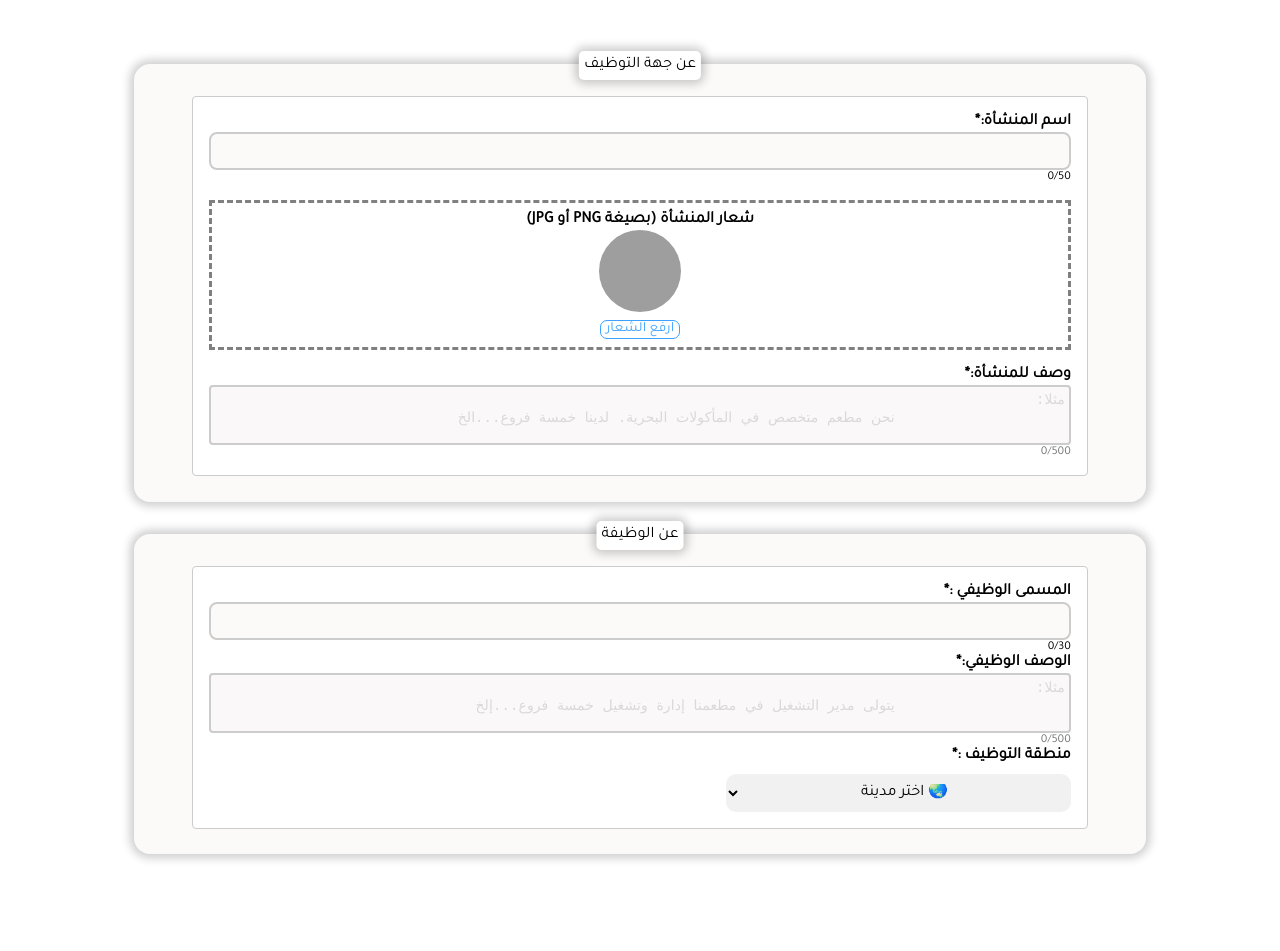
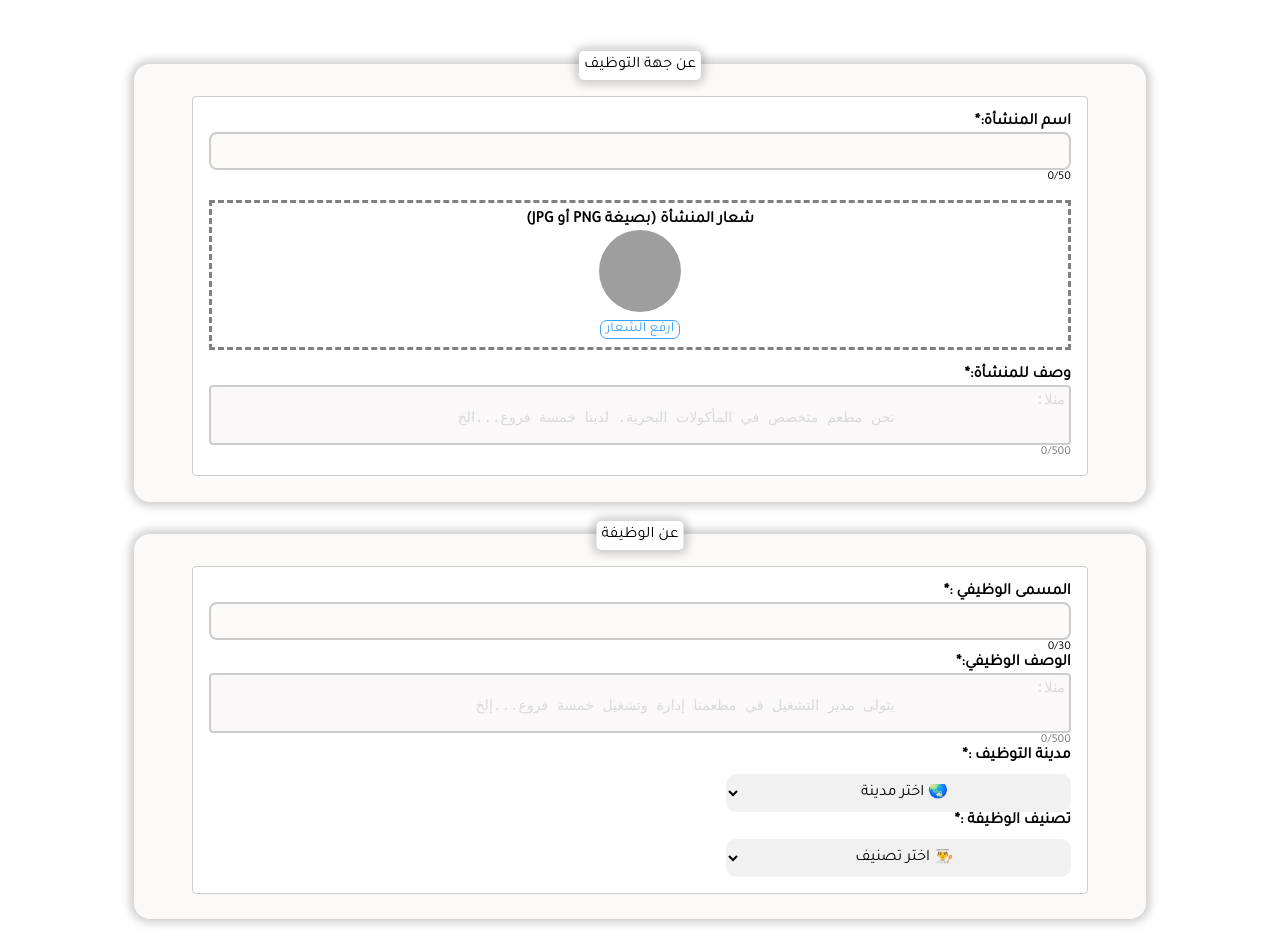
Before and after one commit to alrepo/job-board, a React (Create React App) app: page /jobs/new-job-post in a window 1280 px wide. Before the commit the page ends 886 px from the top, so only its background shows below. Built offline with nearby package versions, Linux system fonts and the light colour scheme; grey boxes are pictures that could not be loaded.

Commit message:
added job category select component

```diff
--- /dev/null
+++ b/src/components/NewJobPost/JobCategory.jsx
@@ -0,0 +1,32 @@
+import React from 'react';
+import { Select } from '../SearchBar/search-bar.styled';
+
+const categories = [
+  '👨‍🍳 اختر تصنيف',
+  'طباخ/شيف/معلم',
+  'مدير تشغيل',
+  'مقدم خدمة',
+  'خباز',
+  'مقدم قهوة/باريستا',
+  'مدير مطعم',
+  'مدير فرع',
+  'كاشير',
+  'مسؤول إعاشة',
+  'محاسب',
+  'موارد بشرية',
+  'أنظمة وإجرائات',
+];
+
+function JobCategory({ value, onChange }) {
+  return (
+    <Select name="JobCategory" value={value} onChange={onChange}>
+      {categories.map((category) => (
+        <option key={category} value={category}>
+          {category}
+        </option>
+      ))}
+    </Select>
+  );
+}
+
+export default JobCategory;
--- a/src/components/NewJobPost/JobCity.jsx
+++ b/src/components/NewJobPost/JobCity.jsx
@@ -5,10 +5,18 @@ const cities = [
   '🌏 اختر مدينة',
   'الرياض',
   'مكة المكرمة',
+  'جدة',
+  'الطائف',
+  'ينبع',
   'المدينة المنورة',
   'القصيم',
-  'الشرقية',
-  'عسير',
+  'الدمام',
+  'الخبر',
+  'الظهران',
+  'الجبيل',
+  'الأحساء',
+  'أبها',
+  'خميس مشيط',
   'تبوك',
   'حائل',
   'الحدود الشمالية',
--- a/src/components/NewJobPost/NewJobPost.jsx
+++ b/src/components/NewJobPost/NewJobPost.jsx
@@ -15,6 +15,7 @@ import CustomTextArea from './CustomTextArea.jsx';
 import LogoUploader from "./LogoUploader.jsx";
 import ParentComponent from "./Input";
 import JobCity from "./JobCity.jsx";
+import JobCategory from "./JobCategory.jsx";
 // import { remainingChars } from "./Input";
 
 function NewJobPost()
@@ -55,8 +56,10 @@ function NewJobPost()
                     placeholder="مثلا:
                     يتولى مدير التشغيل في مطعمنا إدارة وتشغيل خمسة فروع...إلخ"
                 />
-                <Label> منطقة التوظيف :{"*"}</Label>
+                <Label> مدينة التوظيف :{"*"}</Label>
                 <JobCity />
+                <Label> تصنيف الوظيفة :{"*"}</Label>
+                <JobCategory />
             </InputDiv>
         </DetailsDiv>
         </div>
--- a/src/components/SearchBar/search-bar.styled.js
+++ b/src/components/SearchBar/search-bar.styled.js
@@ -54,7 +54,9 @@ export const Select = styled.select`
     border-radius: 10px;
     text-align: center;
     direction: rtl;
-    width: ${(props) => (props.name === 'JobCity' ? '40%':null)};
+    width: ${(props) =>
+    ((props.name === 'JobCity') || (props.name === 'JobCategory') || (props.name === 'CompanyCategory') ? '40%': null)
+    };
     &:focus {
     box-shadow: 0 0 2px 2px #4799eb;
     outline: #4799eb;
```
Also changed, not shown: src/components/NewJobPost/Button.jsx (added, +9 -0 lines).
